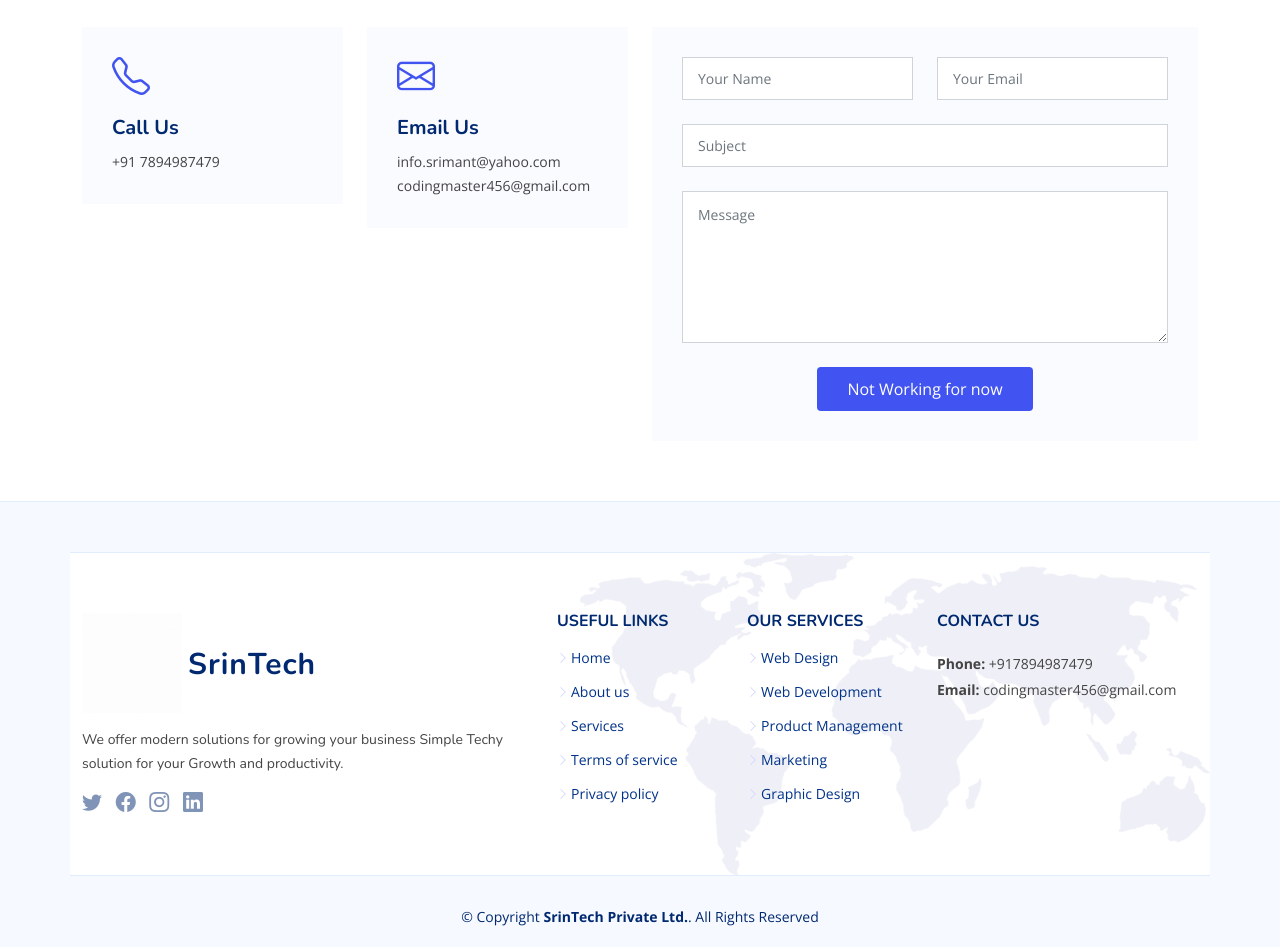
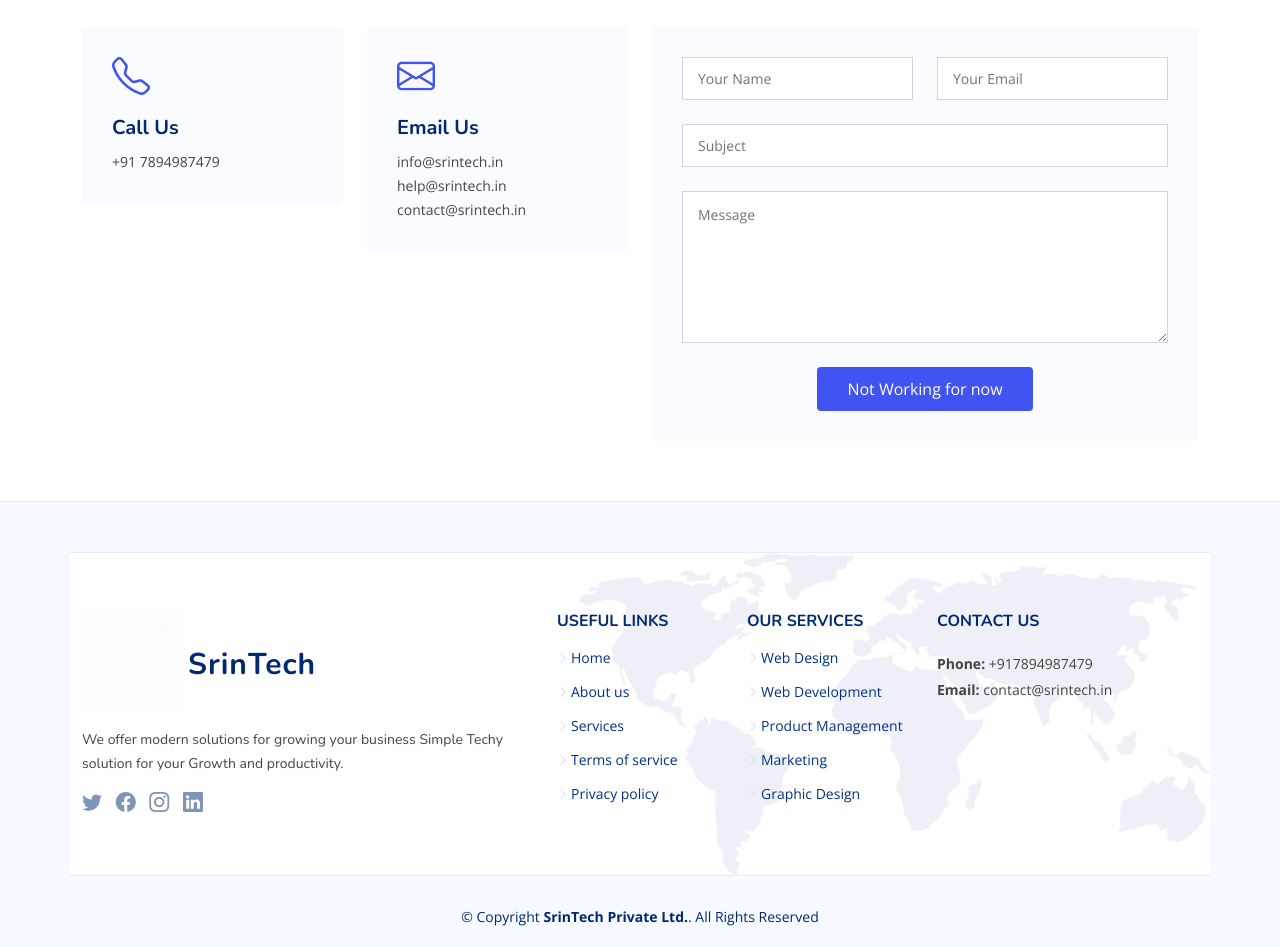
Before and after one commit to SKumar8080/srintech---null, a plain HTML site: page index.html in a window 1280 px wide. Shown: the part 4863-5810 px from the top of the page. Drawn offline with nearby package versions, Linux system fonts and the light colour scheme.

Commit message:
Add files via upload

```diff
--- a/index.html
+++ b/index.html
@@ -1176,7 +1176,7 @@
                 <div class="info-box">
                   <i class="bi bi-envelope"></i>
                   <h3>Email Us</h3>
-                  <p>info.srimant@yahoo.com<br>codingmaster456@gmail.com</p>
+                  <p>info@srintech.in<br>help@srintech.in <br> contact@srintech.in</p>
                 </div>
               </div>
               <!---<div class="col-md-6">
@@ -1295,7 +1295,7 @@
             <p>
 
               <strong>Phone:</strong> +917894987479<br>
-              <strong>Email:</strong> codingmaster456@gmail.com<br>
+              <strong>Email:</strong> contact@srintech.in<br>
             </p>
 
           </div>
```
